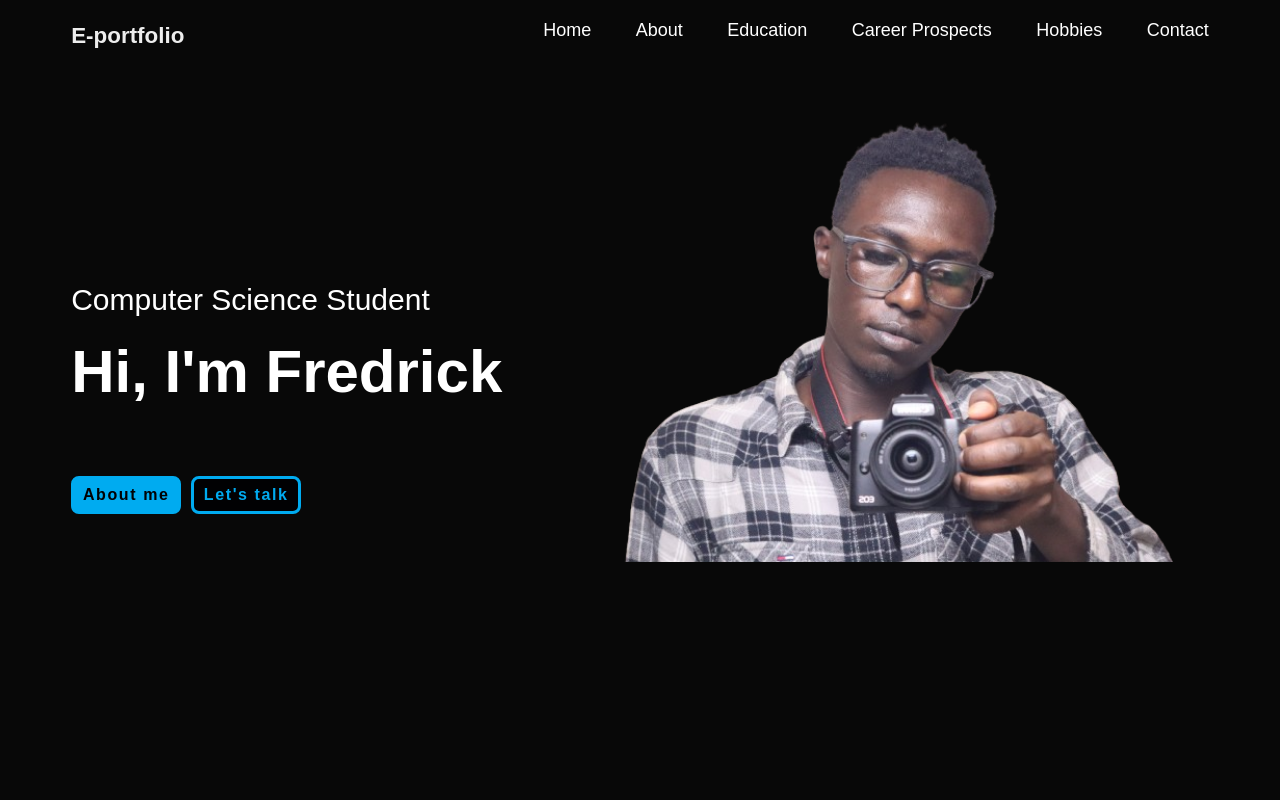
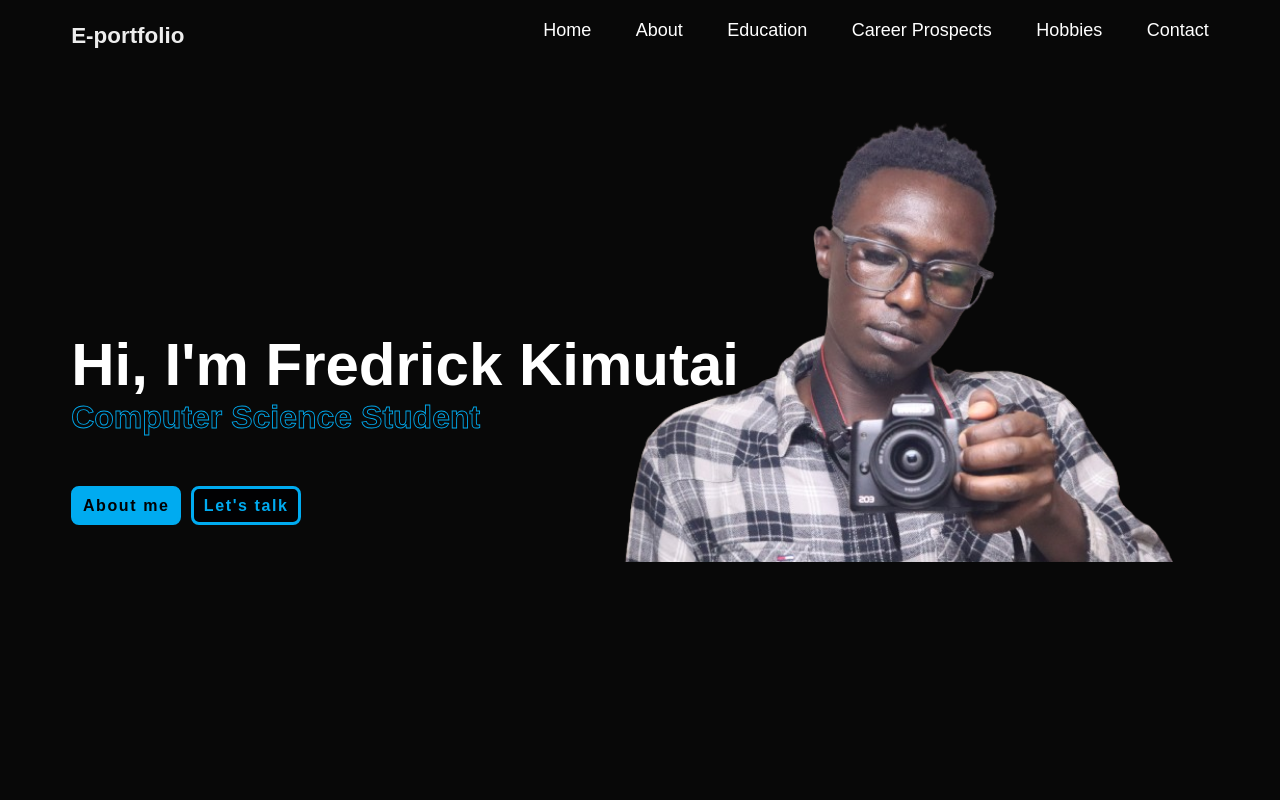
Before and after one commit to kkfred202/Eportfoliodbs, a plain HTML site: page index.html in a window 1280 px wide. Shown: the top 800 px of the page. Drawn offline with nearby package versions, Linux system fonts and the light colour scheme.

Commit message:
done a few changes here and there

```diff
--- a/index.html
+++ b/index.html
@@ -26,8 +26,8 @@
             <i class="fas fa-bars" onclick="openmenu()"></i>
         </nav>
         <div class="header-text">
+            <h1>Hi, I'm <span>Fredrick Kimutai</span></h1>
             <p>Computer Science Student</p>
-            <h1>Hi, I'm <span>Fredrick</span><br></h1>
         </div>
         <div class="btn-box">
             <a href="#about" class="btns">About me</a>
--- a/style.css
+++ b/style.css
@@ -76,19 +76,26 @@ nav ul li a:hover::after{
     width: 100%;
 }
 .header-text{
-    margin-top: 20%;
+    margin-top: 25%;
     font-size: 30px;
+
+}
+.header-text p {
+    font-size: 2rem;
+    font-weight: 700;
+    color:transparent;
+    -webkit-text-stroke: 0.9px var(--main-color);
 }
 .header-text h1{
     font-size: 60px;
-    margin-top: 20px;
+    margin-top: -10px;
 }
 .header-text h1 span{
 
 }
 
 .btn-box {
-    margin-top: 30px;
+    margin-top: 10px;
     position: relative;
     display: flex;
     justify-content: space-between;
@@ -340,10 +347,11 @@ nav ul li a:hover::after{
     border-radius: 6px;
     text-decoration: none;
     color: #fff;
-    transition: background 0.5s;
+    transition: background 0.4s;
 }
 .btn:hover{
-    background: var(--s);
+    background: var(--main-color);
+
 }
 
 /* ---------contact-------- */
```
